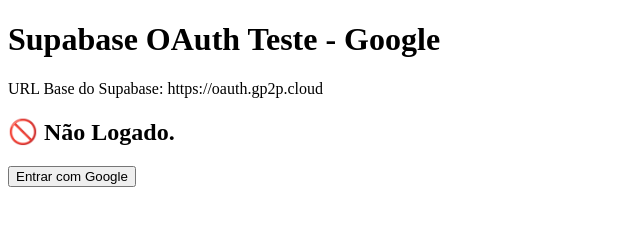
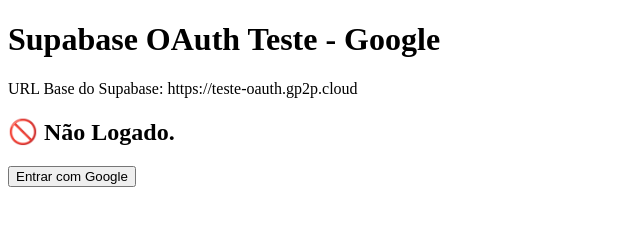
Before and after one commit to kipperpqd/oauth-teste, a plain HTML site: page index.html in a window 1280 px wide. Shown: the full height of the page, 0-640 px from the left. Drawn offline with nearby package versions, Linux system fonts and the light colour scheme.

Commit message:
Update index.html

```diff
--- a/index.html
+++ b/index.html
@@ -7,7 +7,7 @@
 <body>
 
     <h1>Supabase OAuth Teste - Google</h1>
-    <p>URL Base do Supabase: https://oauth.gp2p.cloud</p>
+    <p>URL Base do Supabase: https://teste-oauth.gp2p.cloud</p>
 
     <div id="auth-status">
         <p>Carregando status de autenticação...</p>
@@ -17,7 +17,7 @@
 
     <script>
         // *** 1. CONFIGURAÇÃO ***
-        const SUPABASE_URL = 'https://oauth.gp2p.cloud';
+        const SUPABASE_URL = 'https://teste-oauth.gp2p.cloud';
         // Substitua pela chave ANÔNIMA (pública) do seu Supabase Studio.
         const SUPABASE_ANON_KEY = 'eyJ0eXAiOiJKV1QiLCJhbGciOiJIUzI1NiJ9.eyJpc3MiOiJzdXBhYmFzZSIsImlhdCI6MTc2NTM4Njg0MCwiZXhwIjo0OTIxMDYwNDQwLCJyb2xlIjoiYW5vbiJ9.JvU7ykczgMjCDbwAO69Q8gbUQSpFKYvEB6nvyWJhIFI';
 
```
